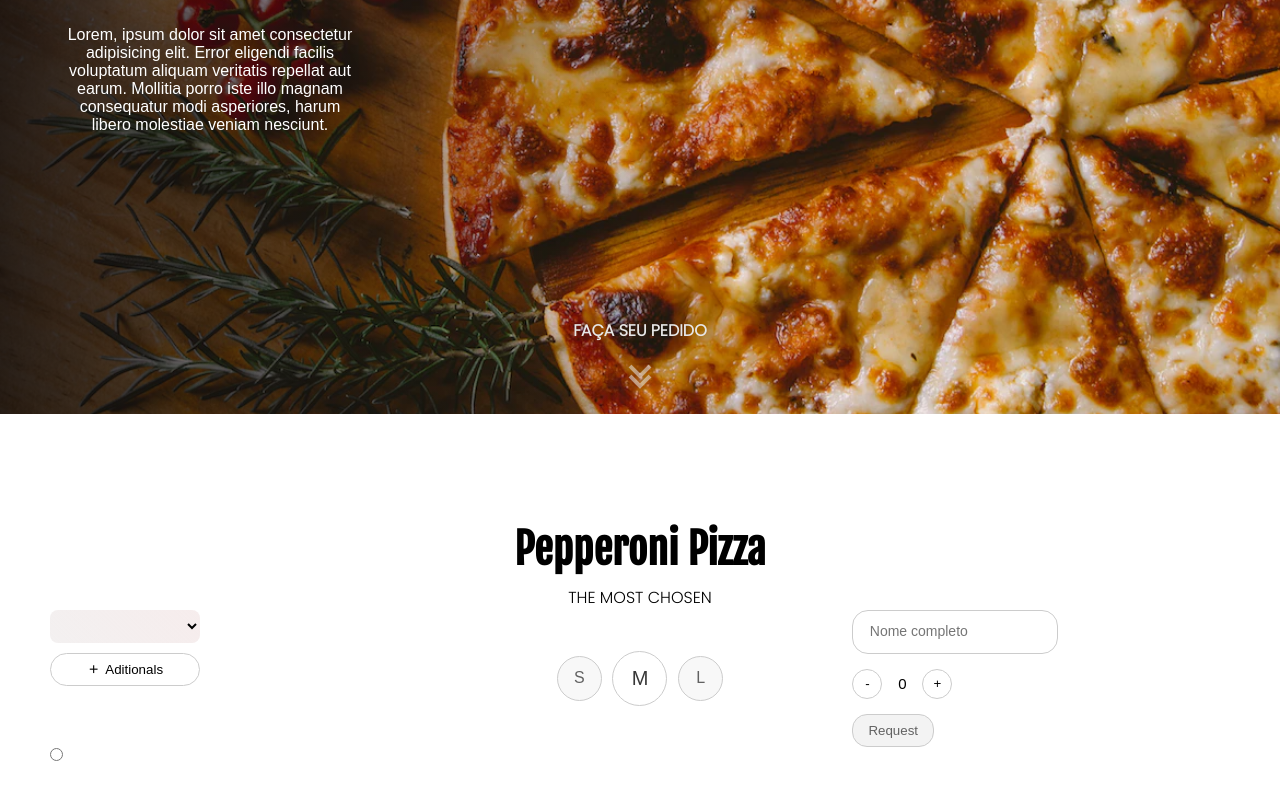
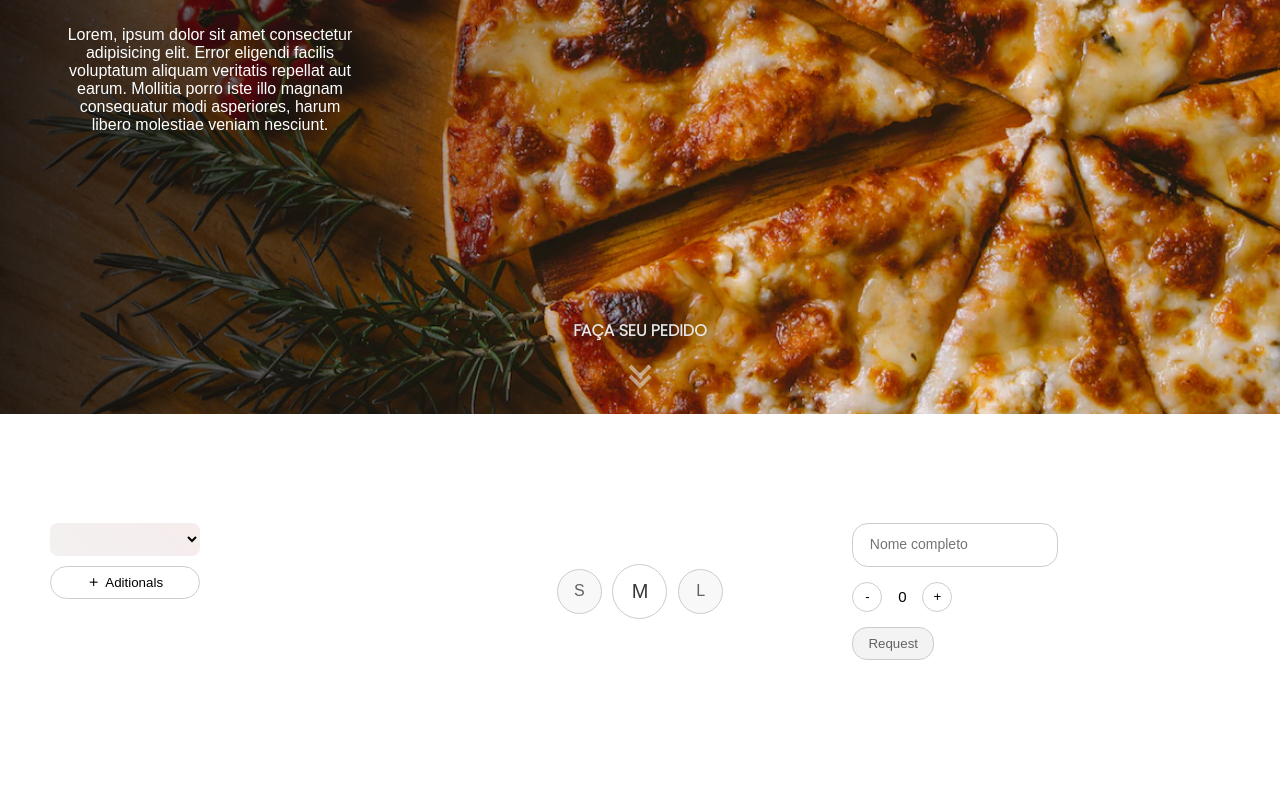
Before and after one commit to luyaneluiz/DeliveryVueJs, a Vue app: page / in a window 1280 px wide. Shown: the part 346-1146 px from the top of the page. Built offline with nearby package versions, Linux system fonts and the light colour scheme; data requests are answered from the project's data file.

Commit message:
ajustes no select formato de pizzas

```diff
--- a/src/components/Dashboard.vue
+++ b/src/components/Dashboard.vue
@@ -35,10 +35,10 @@
             <option
               v-for="s in status"
               :key="s.id"
-              :value="s.tipo"
-              :selected="pizza.status == s.tipo"
+              :value="s.name"
+              :selected="pizza.status == s.name"
             >
-              {{ s.tipo }}
+              {{ s.name }}
             </option>
           </select>
           <button class="delete-btn" @click="deletePizza(pizza.id)">
--- a/src/components/PizzaForm.vue
+++ b/src/components/PizzaForm.vue
@@ -17,8 +17,8 @@
           <label for="borda">Escolha a borda:</label>
           <select name="borda" id="borda" v-model="borda">
             <option value="">Selecione a borda</option>
-            <option v-for="borda in bordas" :key="borda.id" :value="borda.tipo">
-              {{ borda.tipo }}
+            <option v-for="borda in bordas" :key="borda.id" :value="borda.name">
+              {{ borda.name }}
             </option>
           </select>
         </div>
@@ -29,9 +29,9 @@
             <option
               v-for="sabor in sabores"
               :key="sabor.id"
-              :value="sabor.tipo"
+              :value="sabor.name"
             >
-              {{ sabor.tipo }}
+              {{ sabor.name }}
             </option>
           </select>
         </div>
@@ -46,9 +46,9 @@
               type="checkbox"
               name="adicionais"
               v-model="adicionais"
-              :value="adiconal.tipo"
+              :value="adiconal.name"
             />
-            <span>{{ adiconal.tipo }}</span>
+            <span>{{ adiconal.name }}</span>
           </div>
         </div>
 
@@ -58,17 +58,17 @@
       </form>
     </div> -->
 
-    <div class="title">
-      <h1>Pepperoni Pizza</h1>
-      <p>THE MOST CHOSEN</p>
+    <div class="title" v-for="sabor in sabores" :key="sabor.id">
+      <h1 v-if="sabor.selected">{{ sabor.tipo }}</h1>
+      <p v-if="sabor.selected">{{ sabor.label }}</p>
     </div>
 
     <div class="info__container">
       <div class="options">
         <select name="borda" id="borda" v-model="borda">
           <option :value="false" :selected="borda">Change board</option>
-          <option v-for="borda in bordas" :key="borda.id" :value="borda.tipo">
-            {{ borda.tipo }}
+          <option v-for="borda in bordas" :key="borda.id" :value="borda.name">
+            {{ borda.name }}
           </option>
         </select>
 
@@ -92,9 +92,9 @@
               type="checkbox"
               name="adicionais"
               v-model="adicionais"
-              :value="adiconal.tipo"
+              :value="adiconal.name"
             />
-            <span>{{ adiconal.tipo }}</span>
+            <span>{{ adiconal.name }}</span>
           </label>
         </div>
       </div>
@@ -130,13 +130,18 @@
       </div>
     </div>
 
-    <div class="select__sabor">
-      <label for="">
-        <input type="radio" name="" id="" />
+    <div class="select__sabor" v-bind="sabor">
+      <label :for="sabor.id" v-for="sabor in sabores" :key="sabor.id">
+        <input
+          type="radio"
+          name="sabor"
+          :id="sabor.id"
+          hidden
+          :checked="sabor.selected"
+          @click="updateSelected"
+        />
+        <img :src="sabor.img" alt="" />
       </label>
-      <!--
-      <img src="img/calabresa.png" alt="" />
-      <img src="img/calabresa.png" alt="" /> -->
     </div>
   </div>
 </template>
@@ -171,6 +176,18 @@ export default {
       this.bordas = data.bordas;
       this.sabores = data.sabores;
       this.adicionaisdata = data.adicionais;
+    },
+    async updateSelected() {
+      // let sabores = document.querySelector(".select__sabor");
+      // let inputs = sabores.querySelectorAll("input");
+
+      // inputs.forEach((input) => {
+      //   if (input.checked) {
+      //     let selected = input.id;
+      //   }
+      // });
+
+      console.log(dataJson, req);
     },
     async createPizza(e) {
       e.preventDefault();
@@ -362,10 +379,6 @@ export default {
   color: #626262;
 }
 
-.select__sabor label {
-  background: url("/public/img/calabresa.png");
-}
-
 /* #pizza-form {
   max-width: 400px;
   margin: 0 auto;
```
